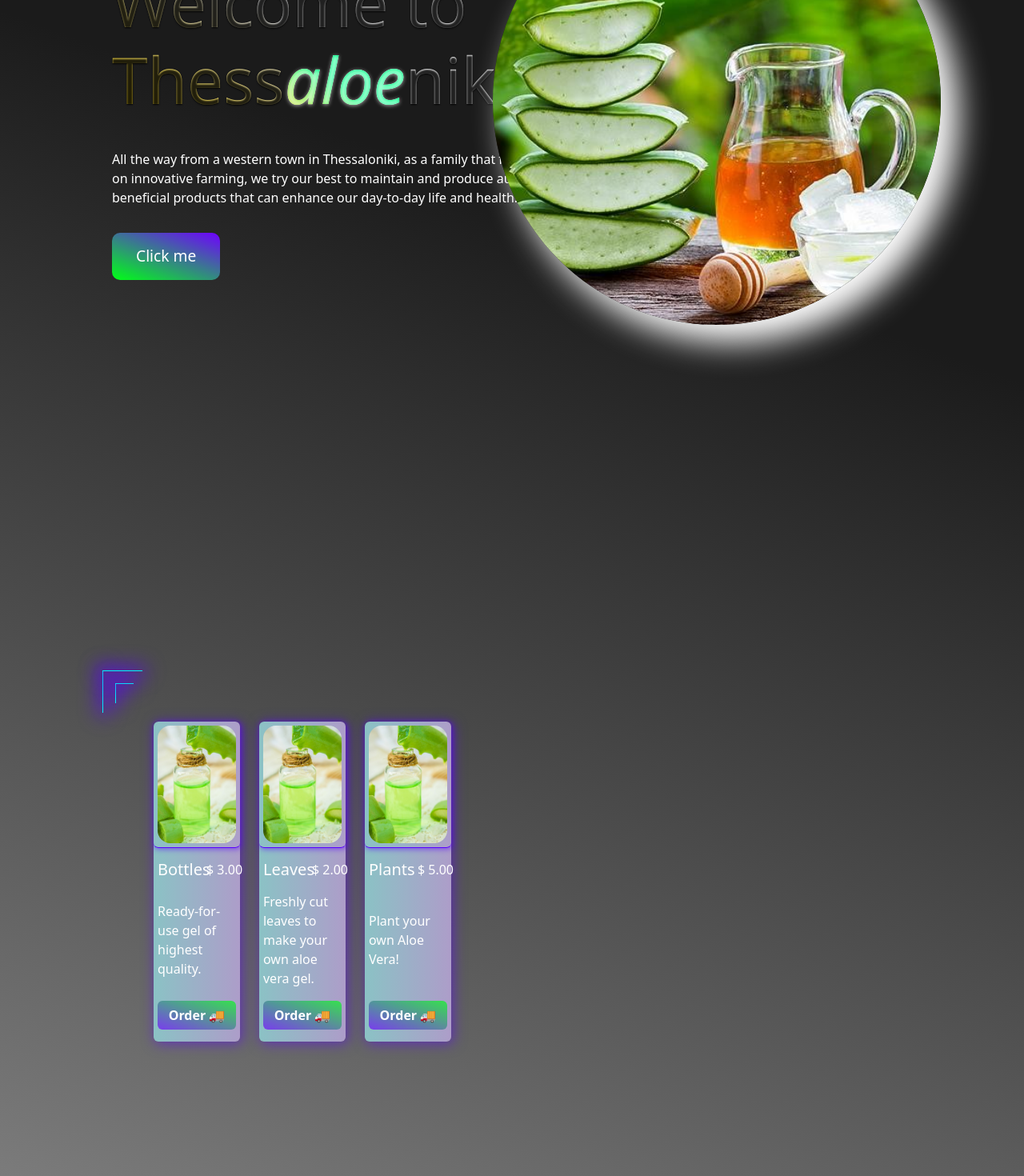
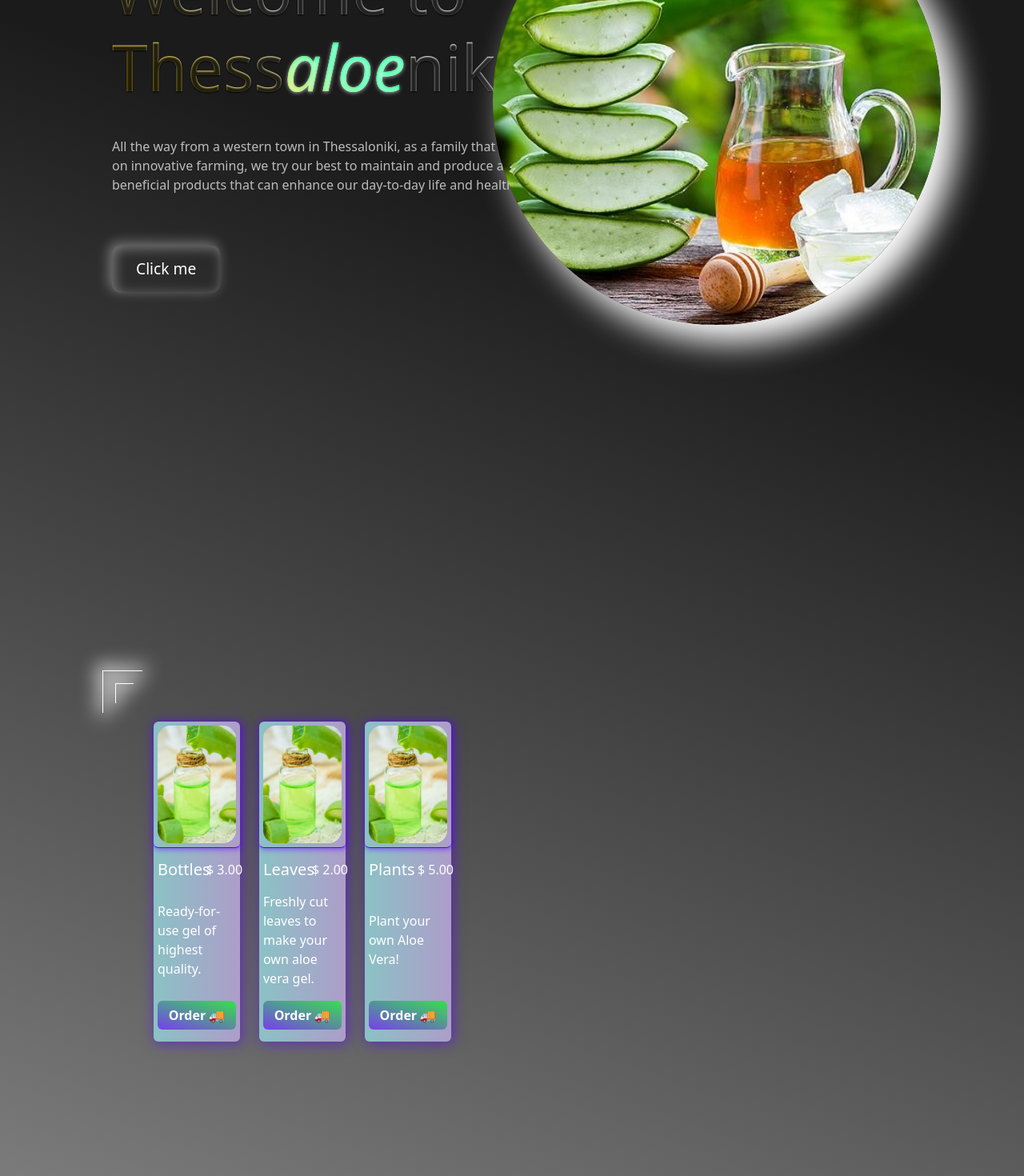
Before and after one commit to TasosTsiam/aloe-project, a React (Create React App) app: page / in a window 1280 px wide. Shown: the part 300-1770 px from the top of the page at 80% size. Built offline with nearby package versions, Linux system fonts and the light colour scheme.

Commit message:
Beautified buttons and upleft corner of products.

```diff
--- a/src/mycss/style.css
+++ b/src/mycss/style.css
@@ -134,23 +134,25 @@ body {
 .homepage .s1-left-div p {
   padding-top: 2rem;
   font-size: 1rem;
+  color: rgba(255, 255, 255, 0.699);
 }
 .homepage .s1-left-div .button-container {
-  padding-top: 1rem;
+  padding-top: 3rem;
 }
 .homepage .s1-left-div .button-container button {
   box-sizing: border-box;
   color: white;
   font-size: 1.2rem;
   font-weight: 500;
-  background: linear-gradient(20deg, #00ff15, #6f00ff);
+  background: transparent;
+  box-shadow: inset 3px 3px 15px 1px rgba(255, 255, 255, 0.349), -3px -3px 15px 1px rgba(255, 255, 255, 0.349);
   padding: 15px 30px;
   margin-right: 5rem;
   border-radius: 10px;
   border: 0px solid;
 }
 .homepage .s1-left-div .button-container button:hover {
-  background: linear-gradient(20deg, #00ff15, #00fff2);
+  box-shadow: inset 3px 3px 15px 1px rgba(255, 255, 255, 0.616), -3px -3px 15px 1px rgba(255, 255, 255, 0.61);
 }
 .homepage .s1-left-div .fade-enter {
   opacity: 0;
@@ -183,7 +185,7 @@ body {
   transition: 0.5s ease-in-out;
 }
 .homepage .s1-right-div .gradient-img-container .gradient-image-1 {
-  background-image: radial-gradient(circle, transparent, rgb(255, 255, 255), transparent 50%);
+  background-image: radial-gradient(circle, transparent, rgb(255, 255, 255) 25%, transparent 50%);
   background-size: cover;
   display: block;
   position: relative;
@@ -196,7 +198,7 @@ body {
   transform: scale(0.8);
 }
 .homepage .s1-right-div .gradient-img-container .gradient-image-2 {
-  background-image: radial-gradient(circle, transparent, rgb(255, 255, 255), transparent 50%);
+  background-image: radial-gradient(circle, transparent, rgb(255, 255, 255) 25%, transparent 50%);
   background-size: cover;
   display: block;
   position: relative;
@@ -209,7 +211,7 @@ body {
   transform: scale(0.8);
 }
 .homepage .s1-right-div .gradient-img-container .gradient-image-3 {
-  background-image: radial-gradient(circle, transparent, rgb(255, 255, 255), transparent 50%);
+  background-image: radial-gradient(circle, transparent, rgb(255, 255, 255) 25%, transparent 50%);
   background-size: cover;
   display: block;
   position: relative;
@@ -231,10 +233,10 @@ body {
   left: 0;
   width: 1px;
   height: 10%;
-  background-color: rgb(0, 247, 255);
+  background-color: white;
   transform: scaleY(1); /* Apply the scaleY transformation here for the permanent effect */
   transform-origin: top center;
-  box-shadow: 0px 0px 25px 4px rgb(89, 0, 255);
+  box-shadow: 0px 0px 25px 4px white;
 }
 .homepage .products-container::after {
   content: "";
@@ -243,10 +245,10 @@ body {
   left: 0;
   width: 10%;
   height: 1px;
-  background-color: rgb(0, 247, 255);
+  background-color: white;
   transform: scaleX(1); /* Apply the scaleX transformation here for the permanent effect */
   transform-origin: left center;
-  box-shadow: 0px 0px 25px 4px rgb(89, 0, 255);
+  box-shadow: 0px 0px 25px 4px white;
 }
 .homepage .products-container .line-effect-wrapper {
   position: relative; /* Add this to make sure pseudo-elements are relative to this container */
@@ -258,10 +260,10 @@ body {
   left: 0;
   width: 1px;
   height: 5%;
-  background-color: rgb(0, 247, 255);
+  background-color: white;
   transform: scaleY(1); /* Apply the scaleY transformation here for the permanent effect */
   transform-origin: top center;
-  box-shadow: 0px 0px 25px 4px rgb(89, 0, 255);
+  box-shadow: 0px 0px 25px 4px white;
 }
 .homepage .products-container .line-effect-wrapper::after {
   content: "";
@@ -270,10 +272,10 @@ body {
   left: 0;
   width: 5%;
   height: 1px;
-  background-color: rgb(0, 247, 255);
+  background-color: white;
   transform: scaleX(1); /* Apply the scaleX transformation here for the permanent effect */
   transform-origin: left center;
-  box-shadow: 0px 0px 25px 4px rgb(89, 0, 255);
+  box-shadow: 0px 0px 25px 4px white;
 }
 .homepage .products-container .line-effect-wrapper .row .card {
   color: white;
--- a/src/myscss/style.scss
+++ b/src/myscss/style.scss
@@ -143,24 +143,26 @@ body {
         p {
             padding-top: 2rem;
             font-size: 1rem;
+            color: rgba(255, 255, 255, 0.699);
         }
 
         .button-container {
-            padding-top: 1rem;
+            padding-top: 3rem;
 
             button {
                 box-sizing: border-box;
                 color: white;
                 font-size: 1.2rem;
                 font-weight: 500;
-                background: linear-gradient(20deg, #00ff15, #6f00ff);
+                background: transparent;
+                box-shadow: inset 3px 3px 15px 1px rgba(255, 255, 255, 0.349), -3px -3px 15px 1px rgba(255, 255, 255, 0.349);
                 padding: 15px 30px;
                 margin-right: 5rem;
                 border-radius: 10px;
                 border: 0px solid;
 
                 &:hover {
-                    background: linear-gradient(20deg, #00ff15, #00fff2);
+                    box-shadow: inset 3px 3px 15px 1px rgba(255, 255, 255, 0.616), -3px -3px 15px 1px rgba(255, 255, 255, 0.61);
                 }
             }
         }
@@ -201,7 +203,7 @@ body {
             transition: 0.5s ease-in-out;
 
             .gradient-image-1 {
-                background-image: radial-gradient(circle, transparent, rgb(255, 255, 255), transparent 50%);
+                background-image: radial-gradient(circle, transparent, rgb(255, 255, 255) 25%, transparent 50%);
                 background-size: cover;
                 display: block;
                 position: relative;
@@ -217,7 +219,7 @@ body {
             }
 
             .gradient-image-2 {
-                background-image: radial-gradient(circle, transparent, rgb(255, 255, 255), transparent 50%);
+                background-image: radial-gradient(circle, transparent, rgb(255, 255, 255) 25%, transparent 50%);
                 background-size: cover;
                 display: block;
                 position: relative;
@@ -233,7 +235,7 @@ body {
             }
 
             .gradient-image-3 {
-                background-image: radial-gradient(circle, transparent, rgb(255, 255, 255), transparent 50%);
+                background-image: radial-gradient(circle, transparent, rgb(255, 255, 255) 25%, transparent 50%);
                 background-size: cover;
                 display: block;
                 position: relative;
@@ -260,10 +262,10 @@ body {
             left: 0;
             width: 1px;
             height: 10%;
-            background-color: rgb(0, 247, 255);
+            background-color: white;
             transform: scaleY(1); /* Apply the scaleY transformation here for the permanent effect */
             transform-origin: top center;
-            box-shadow: 0px 0px 25px 4px rgb(89, 0, 255);
+            box-shadow: 0px 0px 25px 4px white;
         }
 
         &::after {
@@ -273,10 +275,10 @@ body {
             left: 0;
             width: 10%;
             height: 1px;
-            background-color: rgb(0, 247, 255);
+            background-color: white;
             transform: scaleX(1); /* Apply the scaleX transformation here for the permanent effect */
             transform-origin: left center;
-            box-shadow: 0px 0px 25px 4px rgb(89, 0, 255);
+            box-shadow: 0px 0px 25px 4px white;
         }
 
         .line-effect-wrapper {
@@ -290,10 +292,10 @@ body {
                 left: 0;
                 width: 1px;
                 height: 5%;
-                background-color: rgb(0, 247, 255);
+                background-color: white;
                 transform: scaleY(1); /* Apply the scaleY transformation here for the permanent effect */
                 transform-origin: top center;
-                box-shadow: 0px 0px 25px 4px rgb(89, 0, 255);
+                box-shadow: 0px 0px 25px 4px white;
             }
 
             &::after {
@@ -303,10 +305,10 @@ body {
                 left: 0;
                 width: 5%;
                 height: 1px;
-                background-color: rgb(0, 247, 255);
+                background-color: white;
                 transform: scaleX(1); /* Apply the scaleX transformation here for the permanent effect */
                 transform-origin: left center;
-                box-shadow: 0px 0px 25px 4px rgb(89, 0, 255);
+                box-shadow: 0px 0px 25px 4px white;
             }
 
             .row {
```
Also changed, not shown: 1 other file (tests, documents, lock files or other folders).
